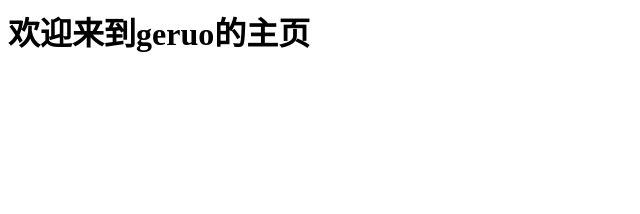
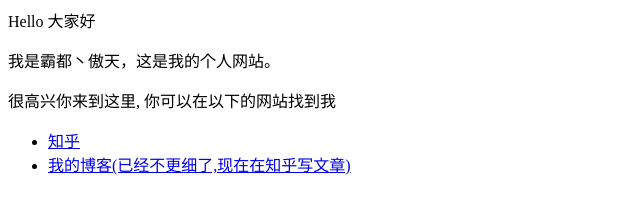
Before and after one commit to csgeruo/csgeruo.github.io, a plain HTML site: page index.html in a window 1280 px wide. Shown: the whole page, without its empty margins (0-640 px from the left). Drawn offline with Linux system fonts and the light colour scheme.

Commit message:
Update index.html

```diff
--- a/index.html
+++ b/index.html
@@ -1 +1,8 @@
-<h1>欢迎来到geruo的主页</h1>
+<p>Hello 大家好</p>
+<p>我是霸都丶傲天，这是我的个人网站。 </p>
+<p>很高兴你来到这里, 你可以在以下的网站找到我</p>
+
+<ul>
+  <li> <a href="https://www.zhihu.com/people/AJLoveChina">知乎</a> </li>
+  <li> <a href="http://hejie.nigeerhuo.com">我的博客(已经不更细了,现在在知乎写文章)</a> </li>
+</ul>
```
